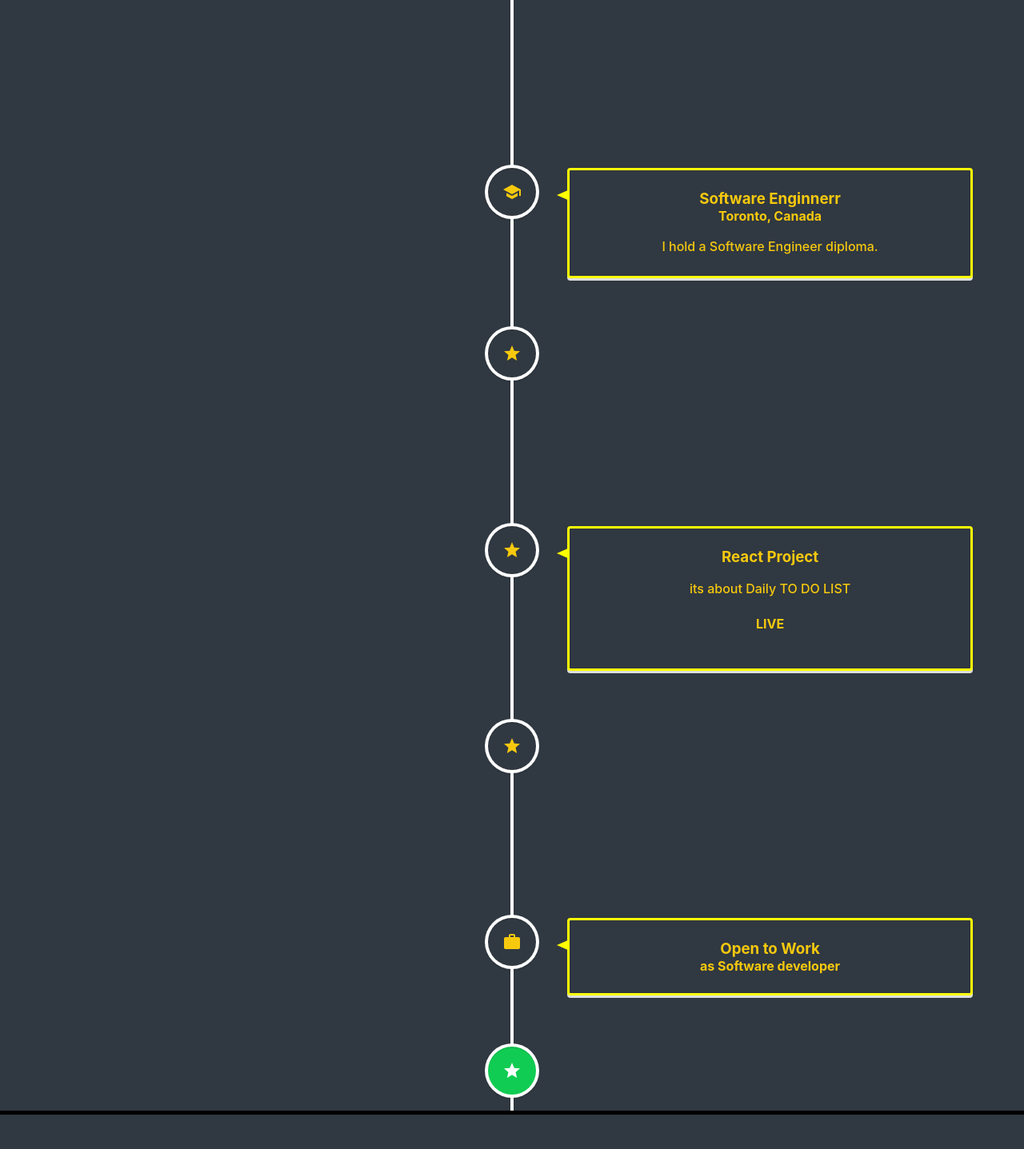
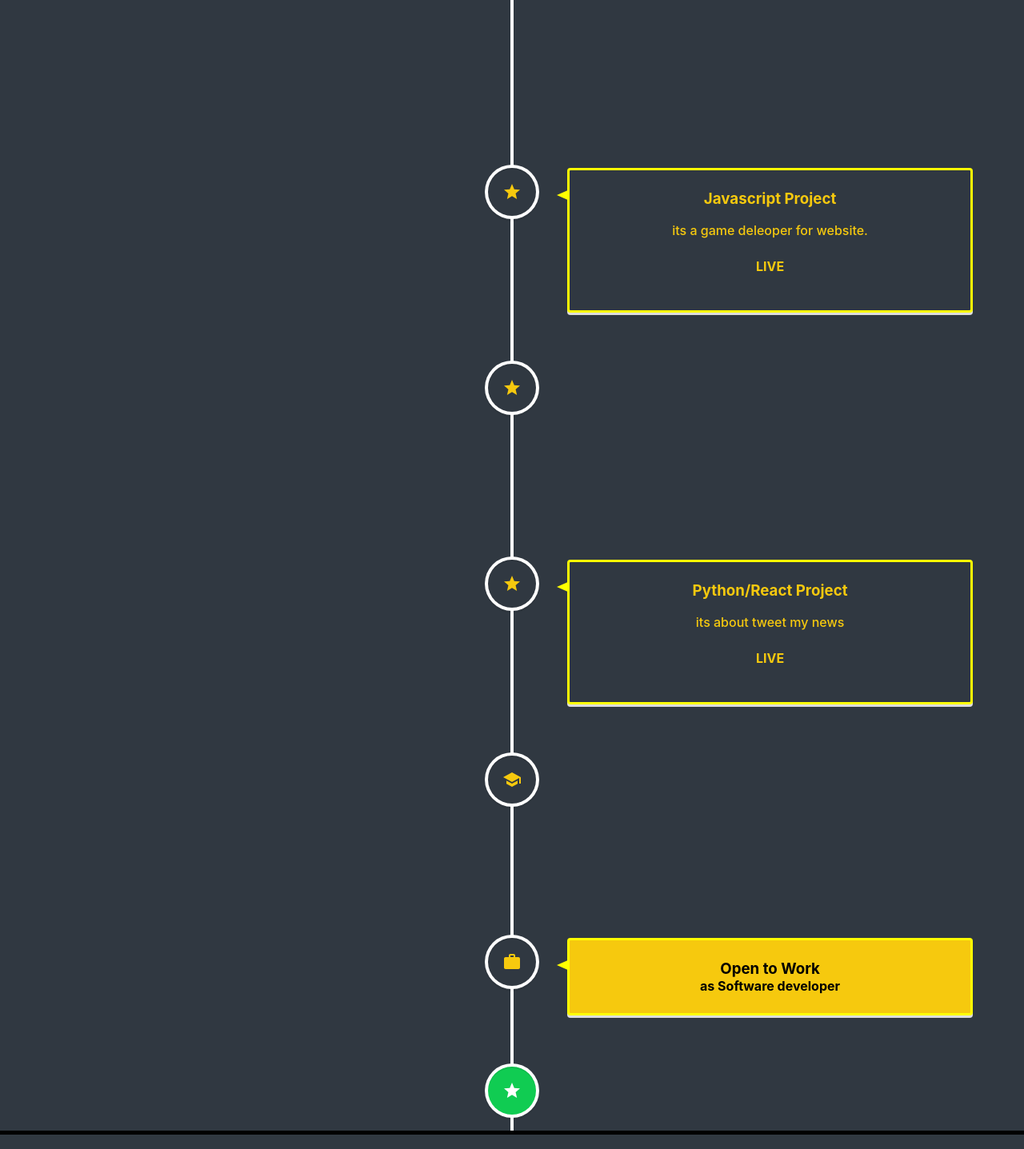
Before and after one commit to rmc3408/portfolio, a React (Create React App) app: page / in a window 1280 px wide. Shown: the part 1876-3313 px from the top of the page at 80% size. Built offline with nearby package versions, Linux system fonts and the light colour scheme.

Commit message:
fixed data

```diff
--- a/src/Components/Projects.js
+++ b/src/Components/Projects.js
@@ -27,21 +27,6 @@ const Projects = () => {
     <p>
         Data processing and analysis of Large amount of Genomic and protein-level dataset sequencing.
         Analysis and creating annotation as well data pipelines. I hold a phD in Molecular Biology in Infectious disease and Metabolic disorders.
-    </p>
-  </VerticalTimelineElement>
-
-
-  <VerticalTimelineElement
-    className="vertical-timeline-element--work"
-    contentStyle={{ border: '3px solid  yellow', background: '#303841', color: '#f6c90e' }}
-    contentArrowStyle={{ borderRight: '16px solid  yellow' }}
-    iconStyle={{ background: '#303841', color: '#f6c90e' }}
-    icon={<SchoolIcon />}
-  >
-    <h3 className="vertical-timeline-element-title">Software Enginnerr</h3>
-    <h4 className="vertical-timeline-element-subtitle">Toronto, Canada</h4>
-    <p>
-    I hold a Software Engineer diploma.
     </p>
   </VerticalTimelineElement>
 
@@ -91,9 +76,26 @@ const Projects = () => {
     </VerticalTimelineElement>
 
 
+
+
+  <VerticalTimelineElement
+    className="vertical-timeline-element--work"
+    contentStyle={{ border: '3px solid  yellow', background: '#303841', color: '#f6c90e' }}
+    contentArrowStyle={{ borderRight: '16px solid  yellow' }}
+    iconStyle={{ background: '#303841', color: '#f6c90e' }}
+    icon={<SchoolIcon />}
+  >
+    <h3 className="vertical-timeline-element-title">Software Engineer</h3>
+    <h4 className="vertical-timeline-element-subtitle">Toronto, Canada</h4>
+    <p>
+    I graduate a Software Engineer diploma at Centennial College.
+    </p>
+  </VerticalTimelineElement>
+
+
   <VerticalTimelineElement
     className="vertical-timeline-element--education"
-    contentStyle={{ border: '3px solid  yellow', background: '#303841', color: '#f6c90e' }}
+    contentStyle={{ border: '3px solid  yellow', background: '#f6c90e', color: 'black' }}
     contentArrowStyle={{ borderRight: '16px solid  yellow' }}
     iconStyle={{ background: '#303841', color: '#f6c90e' }}
     icon={<WorkIcon />}
```
